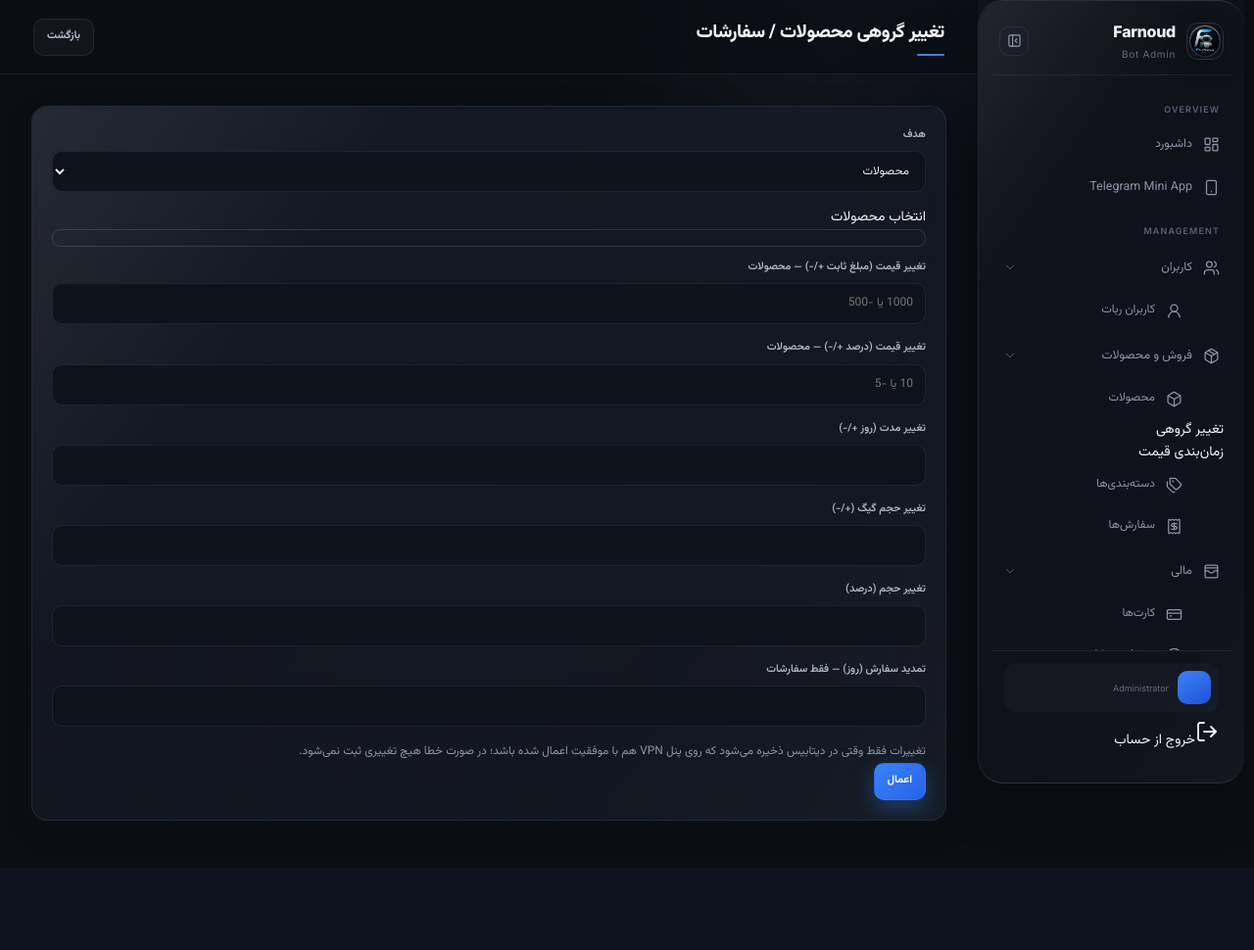
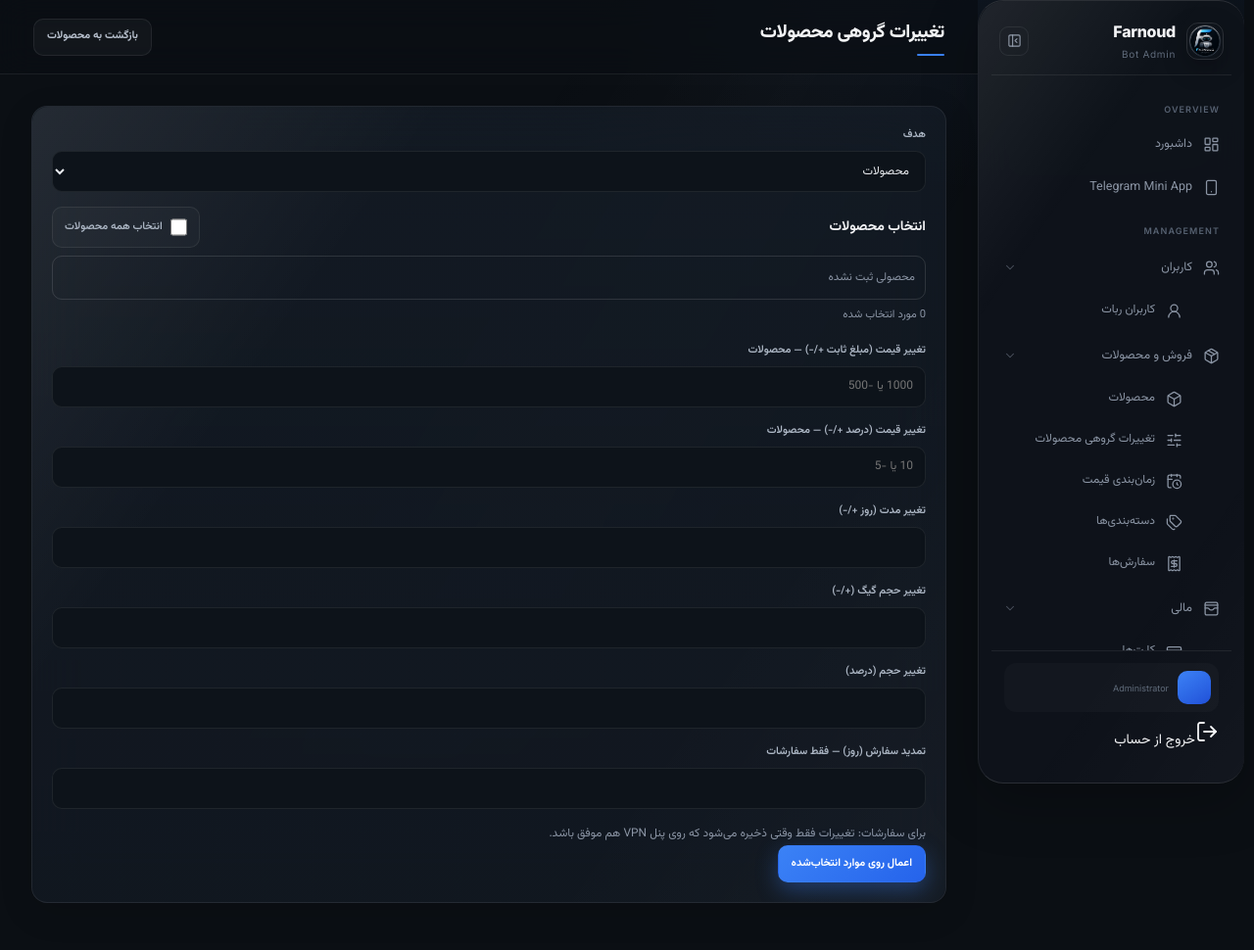
Before and after one commit to farnoudhosseini/Farnoud-0.0.1, a Python web app: template templates/products_bulk.html in a window 1280 px wide. Shown: the whole page at 98% size. Before the commit the page ends 839 px from the top, so only its background shows below. Run offline with Jinja, Linux system fonts and the light colour scheme; the template is opened without the code that fills it, so the values that code supplies are empty.

Commit message:
feat: update product and price schedule templates for improved navigation and user experience

```diff
--- a/admin_app.py
+++ b/admin_app.py
@@ -1123,7 +1123,7 @@ def products_bulk():
         return redirect(url_for("products_bulk"))
     return render_template(
         "products_bulk.html",
-        username=session.get("admin_username"), active="products",
+        username=session.get("admin_username"), active="products_bulk",
         products=products, orders=orders,
     )
 
@@ -1154,7 +1154,7 @@ def products_price_schedules():
     schedules = list_price_schedules(limit=100)
     return render_template(
         "price_schedules.html",
-        username=session.get("admin_username"), active="products",
+        username=session.get("admin_username"), active="price_schedules",
         products=products, panels=panels, schedules=schedules,
     )
 
--- a/templates/_sidebar.html
+++ b/templates/_sidebar.html
@@ -29,12 +29,12 @@
             </div>
         </div>
 
-        <div class="nav-group {% if active in ['products','categories','orders'] %}open{% endif %}">
+        <div class="nav-group {% if active in ['products','products_bulk','price_schedules','categories','orders'] %}open{% endif %}">
             <button type="button" class="nav-group-btn"><i data-lucide="package"></i><span>فروش و محصولات</span><i class="chevron" data-lucide="chevron-down"></i></button>
             <div class="nav-group-body">
                 <a href="{{ url_for('products_list') }}" class="nav-item {% if active == 'products' %}active{% endif %}"><i data-lucide="box"></i><span>محصولات</span></a>
-    <a href="{{ url_for('products_bulk') }}">تغییر گروهی</a>
-    <a href="{{ url_for('products_price_schedules') }}">زمان‌بندی قیمت</a>
+                <a href="{{ url_for('products_bulk') }}" class="nav-item {% if active == 'products_bulk' %}active{% endif %}"><i data-lucide="sliders-horizontal"></i><span>تغییرات گروهی محصولات</span></a>
+                <a href="{{ url_for('products_price_schedules') }}" class="nav-item {% if active == 'price_schedules' %}active{% endif %}"><i data-lucide="calendar-clock"></i><span>زمان‌بندی قیمت</span></a>
                 <a href="{{ url_for('categories_list') }}" class="nav-item {% if active == 'categories' %}active{% endif %}"><i data-lucide="tags"></i><span>دسته‌بندی‌ها</span></a>
                 <a href="{{ url_for('orders_list') }}" class="nav-item {% if active == 'orders' %}active{% endif %}"><i data-lucide="receipt"></i><span>سفارش‌ها</span></a>
             </div>
--- a/templates/products_bulk.html
+++ b/templates/products_bulk.html
@@ -1,32 +1,65 @@
 {% extends "base.html" %}
-{% block title %}تغییر گروهی{% endblock %}
+{% block title %}تغییرات گروهی محصولات{% endblock %}
 {% block content %}
 <div class="dashboard">{% include "_sidebar.html" %}<main class="main">
-<header class="topbar"><h2>تغییر گروهی محصولات / سفارشات</h2>
-<a href="{{ url_for('products_list') }}" class="greeting">بازگشت</a></header>
+<header class="topbar">
+<h2>تغییرات گروهی محصولات</h2>
+<div class="topbar-actions">
+<a href="{{ url_for('products_list') }}" class="btn-secondary">بازگشت به محصولات</a>
+</div>
+</header>
 <div class="content">
 <div class="card">
-<form method="post">
+<form method="post" id="bulkForm">
 <div class="form-group"><label>هدف</label>
 <select name="target" class="form-select" id="bulkTarget">
 <option value="products">محصولات</option>
 <option value="orders">سفارشات خریداری‌شده</option>
 </select></div>
+
 <div id="boxProducts">
-<label>انتخاب محصولات</label>
-<div class="checkbox-list" style="max-height:220px;overflow:auto;border:1px solid var(--border);padding:8px;border-radius:8px">
+<div style="display:flex;align-items:center;justify-content:space-between;gap:12px;margin-bottom:8px;flex-wrap:wrap">
+<label style="margin:0;font-weight:700">انتخاب محصولات</label>
+<label class="check-item" style="margin:0;gap:8px;cursor:pointer">
+<input type="checkbox" id="selectAllProducts"> انتخاب همه محصولات
+</label>
+</div>
+<div class="checkbox-list" id="productChecks" style="max-height:280px;overflow:auto;border:1px solid var(--border);padding:10px;border-radius:10px">
 {% for p in products %}
-<label class="check-item"><input type="checkbox" name="ids" value="{{ p.id }}"> #{{ p.id }} — {{ p.name }} ({{ p.price }} ت / {{ p.volume_gb }}G / {{ p.duration_days }}روز)</label>
+<label class="check-item" style="display:flex;align-items:center;gap:8px;padding:6px 4px;border-bottom:1px solid rgba(255,255,255,.04)">
+<input type="checkbox" class="product-cb" name="ids" value="{{ p.id }}">
+<span>#{{ p.id }} — <strong>{{ p.name }}</strong>
+<span class="muted">({{ "{:,.0f}".format(p.price|float) if p.price is not none else 0 }} ت / {{ p.volume_gb }}G / {{ p.duration_days }}روز)</span>
+</span>
+</label>
+{% else %}
+<span class="muted">محصولی ثبت نشده</span>
 {% endfor %}
-</div></div>
+</div>
+<p class="muted" style="font-size:.8rem;margin-top:6px" id="productCountHint">۰ مورد انتخاب شده</p>
+</div>
+
 <div id="boxOrders" style="display:none">
-<label>انتخاب سفارشات</label>
-<div class="checkbox-list" style="max-height:220px;overflow:auto;border:1px solid var(--border);padding:8px;border-radius:8px">
+<div style="display:flex;align-items:center;justify-content:space-between;gap:12px;margin-bottom:8px;flex-wrap:wrap">
+<label style="margin:0;font-weight:700">انتخاب سفارشات</label>
+<label class="check-item" style="margin:0;gap:8px;cursor:pointer">
+<input type="checkbox" id="selectAllOrders"> انتخاب همه سفارشات
+</label>
+</div>
+<div class="checkbox-list" id="orderChecks" style="max-height:280px;overflow:auto;border:1px solid var(--border);padding:10px;border-radius:10px">
 {% for o in orders %}
-<label class="check-item"><input type="checkbox" name="ids" value="{{ o.id }}"> #{{ o.id }} — {{ o.product_name or '?' }} / {{ o.telegram_id }} / {{ o.status }}</label>
+<label class="check-item" style="display:flex;align-items:center;gap:8px;padding:6px 4px;border-bottom:1px solid rgba(255,255,255,.04)">
+<input type="checkbox" class="order-cb" name="ids" value="{{ o.id }}">
+<span>#{{ o.id }} — {{ o.product_name or '?' }} / {{ o.telegram_id }} / {{ o.status }}</span>
+</label>
+{% else %}
+<span class="muted">سفارشی نیست</span>
 {% endfor %}
-</div></div>
-<div class="form-group" style="margin-top:12px"><label>تغییر قیمت (مبلغ ثابت +/-) — محصولات</label>
+</div>
+<p class="muted" style="font-size:.8rem;margin-top:6px" id="orderCountHint">۰ مورد انتخاب شده</p>
+</div>
+
+<div class="form-group" style="margin-top:16px"><label>تغییر قیمت (مبلغ ثابت +/-) — محصولات</label>
 <input type="number" name="price_delta" placeholder="1000 یا -500"></div>
 <div class="form-group"><label>تغییر قیمت (درصد +/-) — محصولات</label>
 <input type="number" step="0.01" name="price_percent" placeholder="10 یا -5"></div>
@@ -38,14 +71,64 @@
 <input type="number" step="0.01" name="volume_percent"></div>
 <div class="form-group"><label>تمدید سفارش (روز) — فقط سفارشات</label>
 <input type="number" name="extend_days"></div>
-<p class="muted" style="font-size:.85rem">تغییرات فقط وقتی در دیتابیس ذخیره می‌شود که روی پنل VPN هم با موفقیت اعمال شده باشد؛ در صورت خطا هیچ تغییری ثبت نمی‌شود.</p>
-<button class="btn-primary inline" type="submit">اعمال</button>
-</form></div></div></main></div>
+<p class="muted" style="font-size:.85rem">برای سفارشات: تغییرات فقط وقتی ذخیره می‌شود که روی پنل VPN هم موفق باشد.</p>
+<button class="btn-primary" type="submit">اعمال روی موارد انتخاب‌شده</button>
+</form>
+</div></div></main></div>
 <script>
-document.getElementById('bulkTarget').addEventListener('change', function(){
-  const o = this.value === 'orders';
-  document.getElementById('boxOrders').style.display = o ? '' : 'none';
-  document.getElementById('boxProducts').style.display = o ? 'none' : '';
-});
+(function(){
+  const target = document.getElementById('bulkTarget');
+  const boxP = document.getElementById('boxProducts');
+  const boxO = document.getElementById('boxOrders');
+  const selAllP = document.getElementById('selectAllProducts');
+  const selAllO = document.getElementById('selectAllOrders');
+
+  function productCbs(){ return Array.from(document.querySelectorAll('.product-cb')); }
+  function orderCbs(){ return Array.from(document.querySelectorAll('.order-cb')); }
+
+  function syncHints(){
+    const pc = productCbs().filter(c => c.checked).length;
+    const oc = orderCbs().filter(c => c.checked).length;
+    const ph = document.getElementById('productCountHint');
+    const oh = document.getElementById('orderCountHint');
+    if (ph) ph.textContent = pc + ' مورد انتخاب شده';
+    if (oh) oh.textContent = oc + ' مورد انتخاب شده';
+    if (selAllP) {
+      const all = productCbs();
+      selAllP.checked = all.length > 0 && all.every(c => c.checked);
+      selAllP.indeterminate = all.some(c => c.checked) && !selAllP.checked;
+    }
+    if (selAllO) {
+      const all = orderCbs();
+      selAllO.checked = all.length > 0 && all.every(c => c.checked);
+      selAllO.indeterminate = all.some(c => c.checked) && !selAllO.checked;
+    }
+  }
+
+  function setTarget(){
+    const o = target.value === 'orders';
+    boxO.style.display = o ? '' : 'none';
+    boxP.style.display = o ? 'none' : '';
+    // جلوگیری از ارسال هم‌زمان هر دو گروه چک‌باکس
+    productCbs().forEach(c => { c.disabled = o; if (o) c.checked = false; });
+    orderCbs().forEach(c => { c.disabled = !o; if (!o) c.checked = false; });
+    if (selAllP) selAllP.checked = false;
+    if (selAllO) selAllO.checked = false;
+    syncHints();
+  }
+
+  target.addEventListener('change', setTarget);
+  if (selAllP) selAllP.addEventListener('change', function(){
+    productCbs().forEach(c => { if (!c.disabled) c.checked = selAllP.checked; });
+    syncHints();
+  });
+  if (selAllO) selAllO.addEventListener('change', function(){
+    orderCbs().forEach(c => { if (!c.disabled) c.checked = selAllO.checked; });
+    syncHints();
+  });
+  document.getElementById('productChecks')?.addEventListener('change', syncHints);
+  document.getElementById('orderChecks')?.addEventListener('change', syncHints);
+  setTarget();
+})();
 </script>
 {% endblock %}
```
Also changed, not shown: templates/price_schedules.html (+6 -2 lines), templates/products.html (+6 -5 lines).
